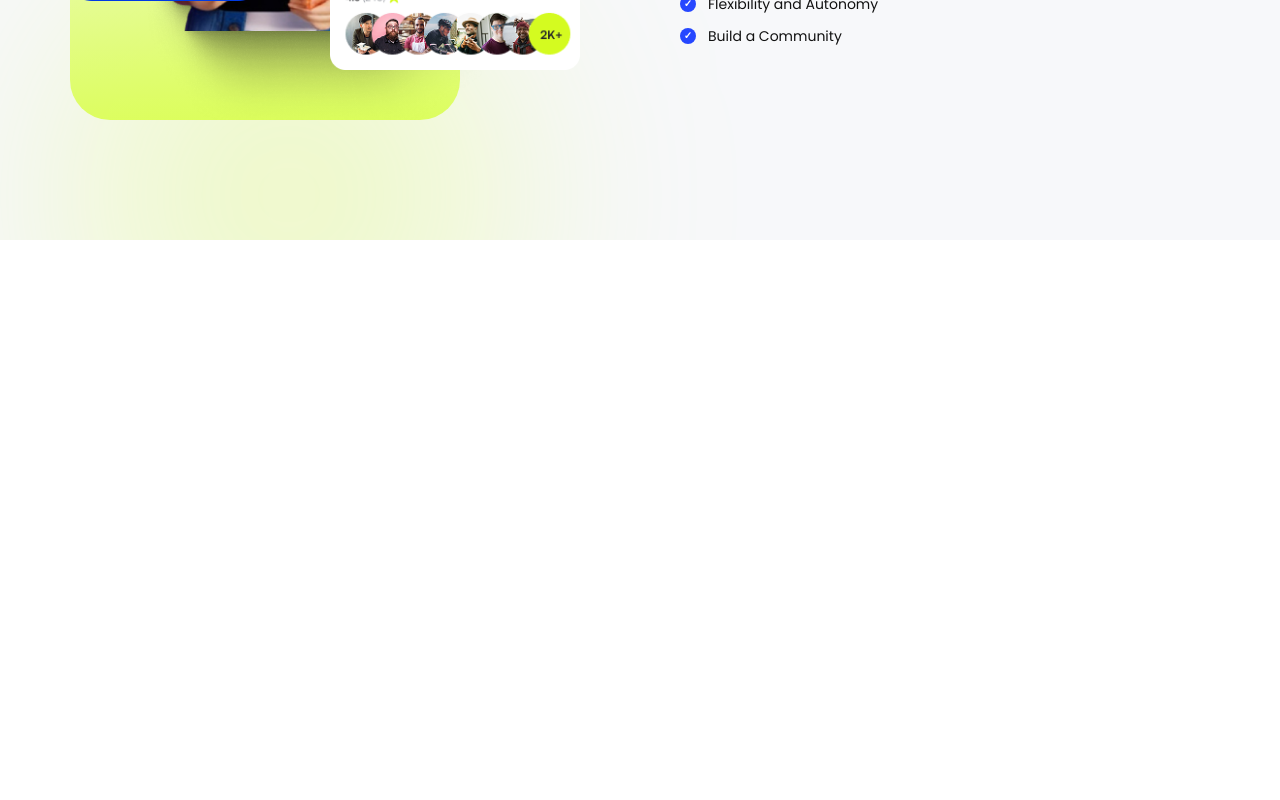
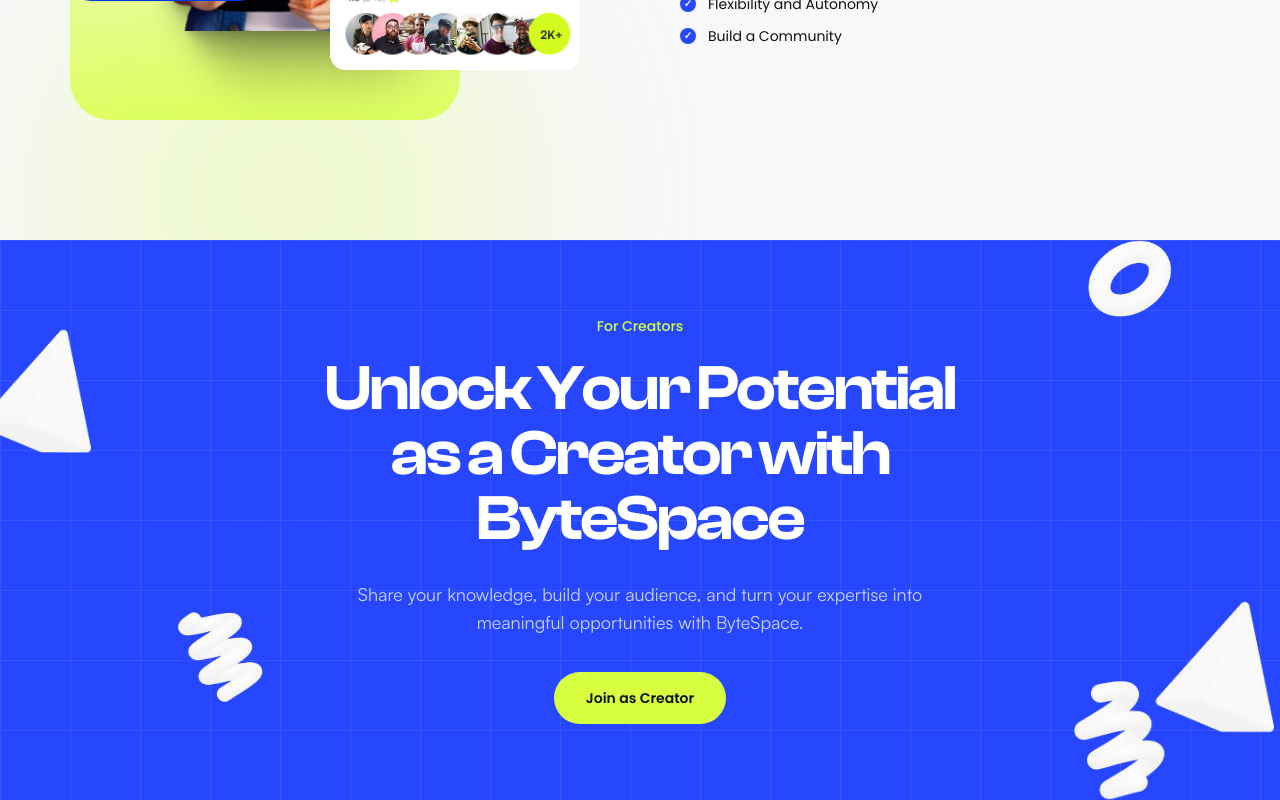
Before and after one commit to shakhawatsalam/doin-tech-bytspace, a Next.js app: page / in a window 1280 px wide. Shown: the part 4259-5059 px from the top of the page. Before the commit the page ends 4499 px from the top, so only its background shows below. Built offline with nearby package versions, Linux system fonts and the light colour scheme.

Commit message:
[feat: creator CTA is initily done]

```diff
--- a/app/page.tsx
+++ b/app/page.tsx
@@ -1,4 +1,5 @@
 import Courses from "@/components/home/Courses";
+import CreatorCTA from "@/components/home/CreatorCTA";
 import Hero from "@/components/home/Hero";
 import LearningPaths from "@/components/home/LearningPaths";
 import ProfessionalGrowth from "@/components/home/ProfessionalGrowth";
@@ -12,6 +13,7 @@ export default function Home() {
       <Courses />
       <LearningPaths />
       <ProfessionalGrowth />
+      <CreatorCTA />
     </main>
   );
 }
--- /dev/null
+++ b/components/home/CreatorCTA.tsx
@@ -0,0 +1,105 @@
+import Image from "next/image";
+import Container from "@/components/layout/Container";
+
+export default function CreatorCTA() {
+  return (
+    <section className='relative min-h-[560px] overflow-hidden bg-brand-blue'>
+      {/* Grid */}
+      <div
+        aria-hidden='true'
+        className='absolute inset-0 opacity-[0.18]'
+        style={{
+          backgroundImage: `
+            linear-gradient(
+              rgba(255, 255, 255, 0.45) 1px,
+              transparent 1px
+            ),
+            linear-gradient(
+              90deg,
+              rgba(255, 255, 255, 0.45) 1px,
+              transparent 1px
+            )
+          `,
+          backgroundSize: "70px 70px",
+        }}
+      />
+
+      {/* Left lime shape */}
+      <Image
+        src='/assets/decorative/lime-cone.png'
+        alt=''
+        width={190}
+        height={189}
+        aria-hidden='true'
+        className='absolute left-[-45px] top-[70px] z-[1] hidden w-[170px] md:block'
+      />
+
+      {/* Top-right white cone */}
+      <Image
+        src='/assets/decorative/white-cone.png'
+        alt=''
+        width={140}
+        height={190}
+        aria-hidden='true'
+        className='absolute right-[7%] top-[-20px] z-[1] hidden w-[120px] lg:block'
+      />
+
+      {/* Left white squiggle */}
+      <Image
+        src='/assets/decorative/white-squiggle-small.png'
+        alt=''
+        width={177}
+        height={176}
+        aria-hidden='true'
+        className='absolute bottom-[80px] left-[12%] z-[1] hidden w-[130px] lg:block'
+      />
+
+      {/* Right lime shape */}
+      <Image
+        src='/assets/decorative/lime-cone.png'
+        alt=''
+        width={190}
+        height={189}
+        aria-hidden='true'
+        className='absolute bottom-[40px] right-[-30px] z-[1] hidden w-[180px] lg:block'
+      />
+
+      {/* Right white squiggle */}
+      <Image
+        src='/assets/decorative/white-squiggle-large.png'
+        alt=''
+        width={317}
+        height={332}
+        aria-hidden='true'
+        className='absolute bottom-[-20px] right-[7%] z-[1] hidden w-[150px] lg:block'
+      />
+
+      <Container className='relative z-10 flex min-h-[560px] items-center justify-center'>
+        <div className='mx-auto max-w-[760px] text-center'>
+          <p className='font-poppins text-sm font-medium text-brand-lime'>
+            For Creators
+          </p>
+
+          <h2 className='mt-5 font-display text-4xl font-semibold leading-[1.02] tracking-[-0.035em] text-white sm:text-5xl lg:text-[64px]'>
+            Unlock Your Potential
+            <br />
+            as a Creator with ByteSpace
+          </h2>
+
+          <p className='mx-auto mt-7 max-w-[620px] font-sans text-base leading-7 text-white/75 sm:text-lg'>
+            Share your knowledge, build your audience, and turn your expertise
+            into meaningful opportunities with ByteSpace.
+          </p>
+
+          <div className='mt-9'>
+            <button
+              type='button'
+              className='rounded-full bg-brand-lime px-8 py-4 font-poppins text-sm font-semibold text-brand-dark transition-transform duration-200 hover:scale-[1.03]'>
+              Join as Creator
+            </button>
+          </div>
+        </div>
+      </Container>
+    </section>
+  );
+}
--- /dev/null
+++ b/components/home/TestimonialCard.tsx
@@ -0,0 +1,49 @@
+import Image from "next/image";
+
+interface TestimonialCardProps {
+  image: string;
+  name: string;
+  role: string;
+  quote: string;
+}
+
+export default function TestimonialCard({
+  image,
+  name,
+  role,
+  quote,
+}: TestimonialCardProps) {
+  return (
+    <article className='rounded-[20px] border border-[#e7e7e7] bg-white p-6 sm:p-7'>
+      <div className='flex items-center gap-4'>
+        <Image
+          src={image}
+          alt={name}
+          width={56}
+          height={56}
+          className='h-14 w-14 rounded-full object-cover'
+        />
+
+        <div>
+          <h3 className='font-poppins text-sm font-semibold text-brand-dark'>
+            {name}
+          </h3>
+
+          <p className='mt-1 font-poppins text-xs text-[#888888]'>{role}</p>
+        </div>
+      </div>
+
+      <div className='mt-6 flex gap-1 text-brand-lime'>
+        <span>★</span>
+        <span>★</span>
+        <span>★</span>
+        <span>★</span>
+        <span>★</span>
+      </div>
+
+      <p className='mt-5 font-sans text-[15px] leading-7 text-[#666666]'>
+        “{quote}”
+      </p>
+    </article>
+  );
+}
```
